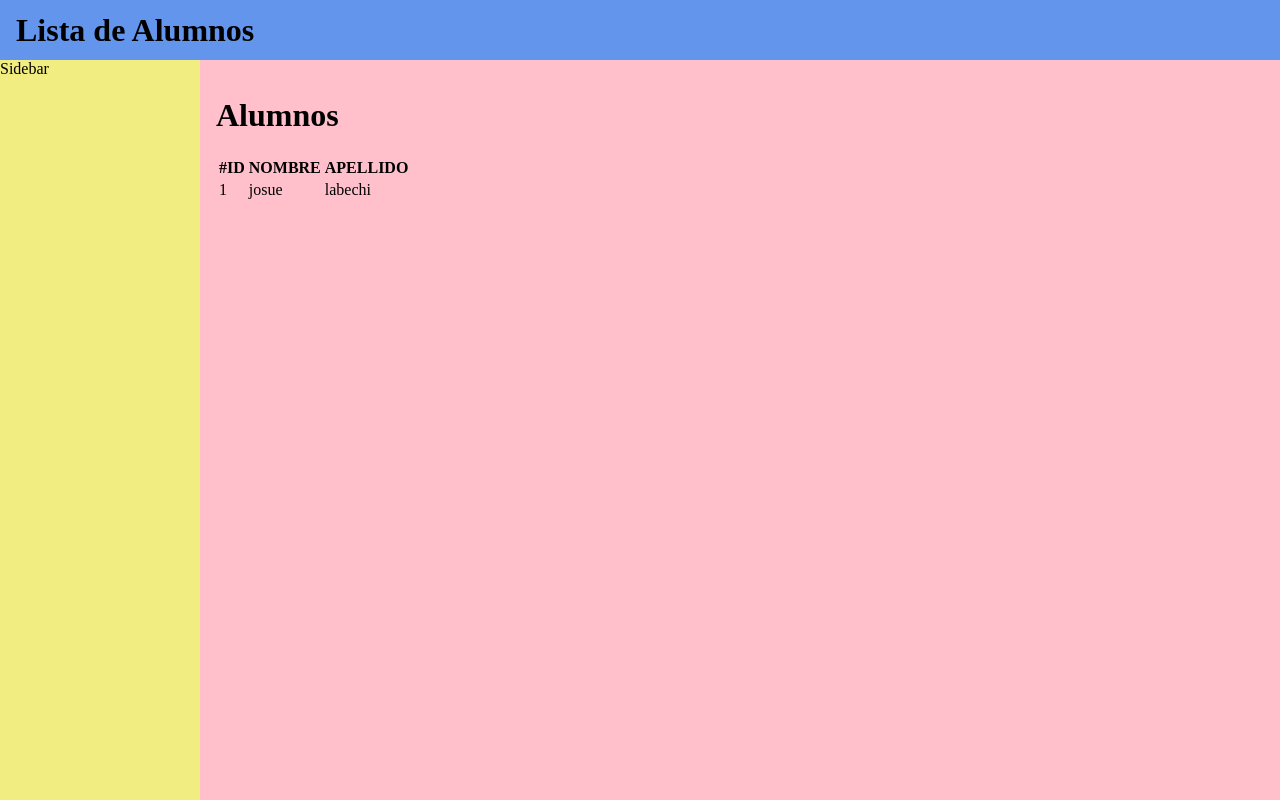
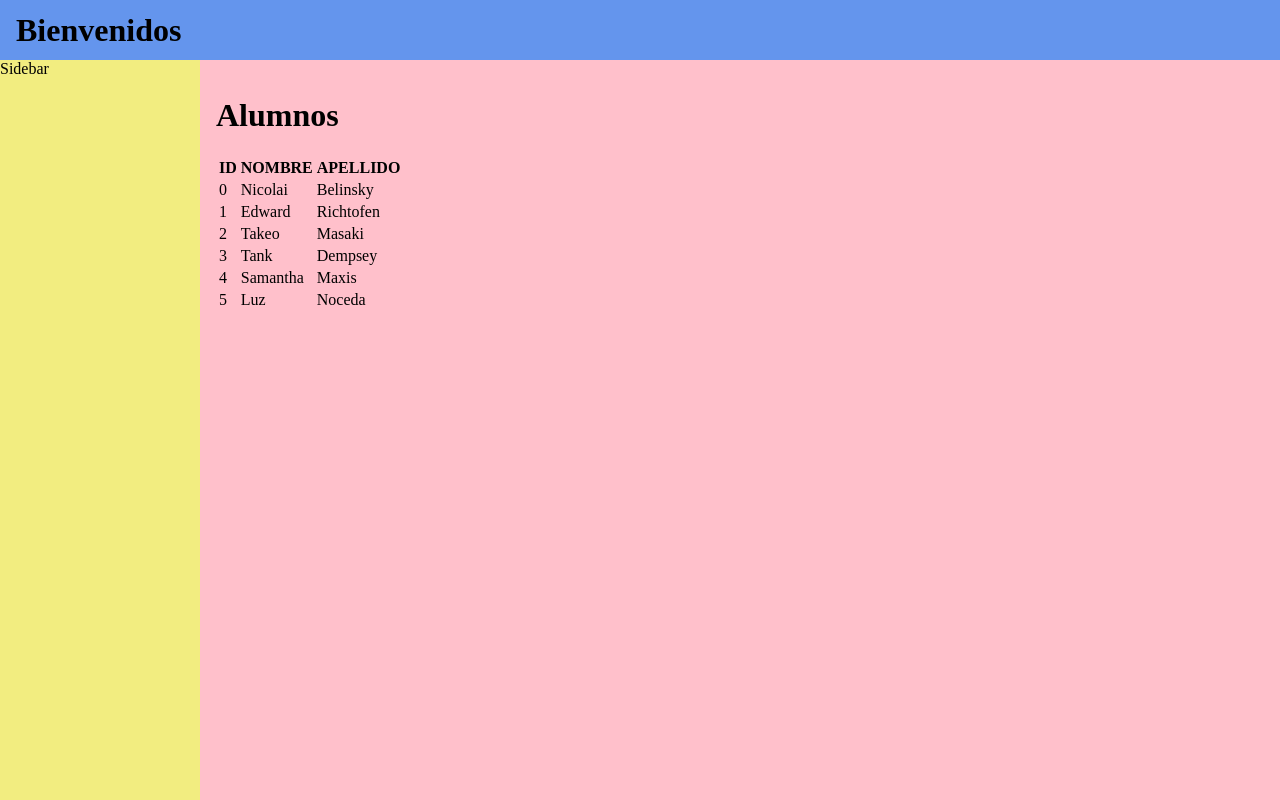
Before and after one commit to Marco-Pontiz/Angular, an Angular app: page / in a window 1280 px wide. Built offline with nearby package versions, Linux system fonts and the light colour scheme.

Commit message:
Mostrando lista de alumnos

```diff
--- a/src/app/app.component.html
+++ b/src/app/app.component.html
@@ -6,16 +6,16 @@
 <table>
 <thead>
     <tr>
-        <th>#ID</th>
+        <th>ID</th>
         <th>NOMBRE</th>
         <th>APELLIDO</th>
     </tr>
 </thead>
 <tbody>
-    <tr>
-        <td>1</td>
-        <td>josue</td>
-        <td>labechi</td>
+    <tr *ngFor ="let alumno of alumnos; let i = index" [ngClass]="i % 2 === 0 ? 'evenBg': 'oddBg'">
+        <td>{{i}}</td>
+        <td>{{alumno.nombre}}</td>
+        <td>{{alumno.apellido}}</td>
     </tr>
 </tbody>
 </table>
--- a/src/app/header/header.component.ts
+++ b/src/app/header/header.component.ts
@@ -6,6 +6,6 @@ import { Component } from '@angular/core';
   styleUrls: ['./header.component.css']
 })
 export class HeaderComponent {
-  title = "Lista de Alumnos";
+  title = "Bienvenidos";
   myFontSize = "2rem";
 }
```
